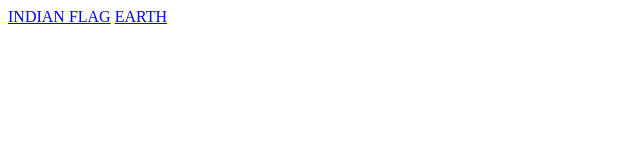
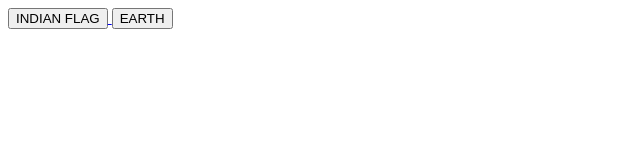
Before and after one commit to anjuammu/HTML_CSS, a plain HTML site: page index.html in a window 1280 px wide. Shown: the whole page, without its empty margins (0-640 px from the left). Drawn offline with Linux system fonts and the light colour scheme.

Commit message:
added btns

```diff
--- a/index.html
+++ b/index.html
@@ -9,8 +9,16 @@
 </head>
 
 <body>
-  <a href="indian_flag.html">INDIAN FLAG</a>
-  <a href="earth.html">EARTH</a>
+  <a href="indian_flag.html">
+    <button>
+      INDIAN FLAG
+    </button>
+  </a>
+  <a href="earth.html">
+    <button>
+      EARTH
+    </button>
+  </a>
 </body>
 
 </html>
```
